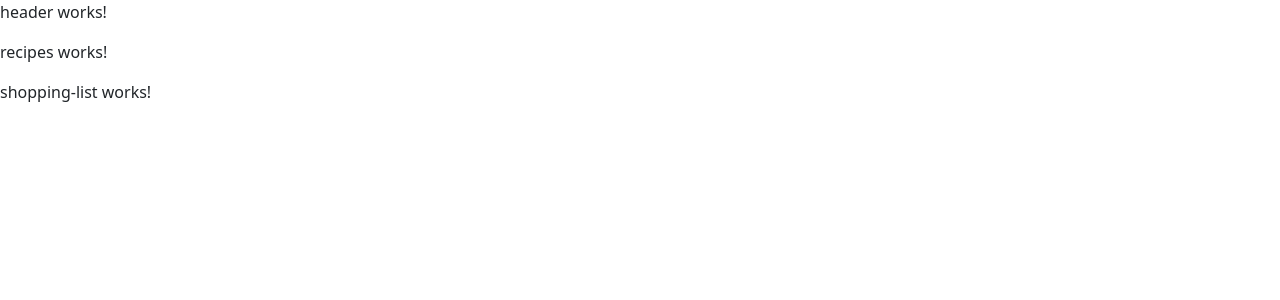
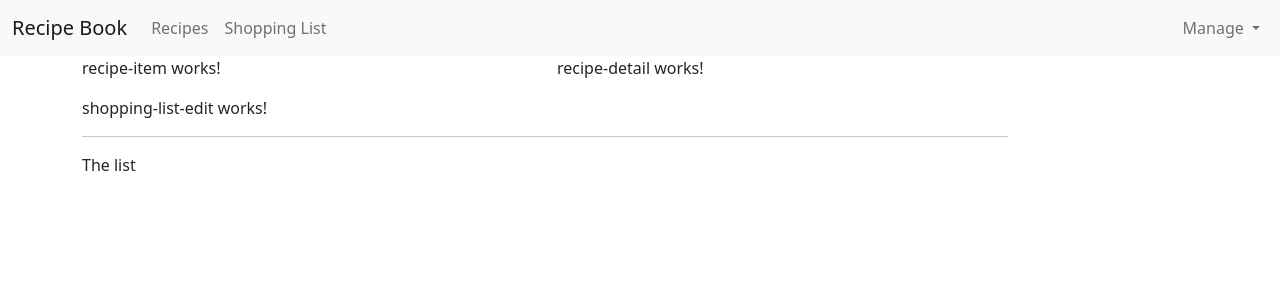
Before and after one commit to AhmedSaladin/recipe-app, an Angular app: page / in a window 1280 px wide. Shown: the top 300 px of the page. Built offline with nearby package versions, Linux system fonts and the light colour scheme.

Commit message:
Finsh header

```diff
--- a/src/app/app.component.html
+++ b/src/app/app.component.html
@@ -1,5 +1,5 @@
 <app-header></app-header>
-<div class="continer">
+<div class="container">
   <div class="row">
     <div class="col-md-12">
       <app-recipes></app-recipes>
--- a/src/app/header/header.component.html
+++ b/src/app/header/header.component.html
@@ -1 +1,52 @@
-<p>header works!</p>
+<nav class="navbar navbar-expand-lg navbar-light bg-light">
+  <div class="container-fluid">
+    <a class="navbar-brand" href="#">Recipe Book</a>
+
+    <button
+      class="navbar-toggler"
+      type="button"
+      data-bs-toggle="collapse"
+      data-bs-target="#navbarSupportedContent"
+      aria-controls="navbarSupportedContent"
+      aria-expanded="false"
+      aria-label="Toggle navigation"
+    >
+      <span class="navbar-toggler-icon"></span>
+    </button>
+
+    <div class="collapse navbar-collapse" id="navbarSupportedContent">
+      <ul class="navbar-nav me-auto mb-2 mb-lg-0">
+        <li class="nav-item">
+          <a class="nav-link" aria-current="page" href="#">Recipes</a>
+        </li>
+
+        <li class="nav-item">
+          <a class="nav-link" href="#">Shopping List</a>
+        </li>
+      </ul>
+      <ul class="navbar-nav mb-2 mb-lg-0" ngbDropdown display="dynamic" placement="bottom-end">
+        <a
+          class="nav-link"
+          tabindex="0"
+          ngbDropdownToggle
+          id="navbarDropdown3"
+          role="button"
+        >
+          Manage
+        </a>
+        <ul
+          ngbDropdownMenu
+          aria-labelledby="navbarDropdown3"
+          class="dropdown-menu"
+        >
+          <li ngbDropdownItem>
+            <a href="#" class="nav-link">Save Data</a>
+          </li>
+          <li ngbDropdownItem>
+            <a href="#" class="nav-link">Fetch Data</a>
+          </li>
+        </ul>
+      </ul>
+    </div>
+  </div>
+</nav>
--- a/src/app/recipes/recipe-list/recipe-list.component.html
+++ b/src/app/recipes/recipe-list/recipe-list.component.html
@@ -1 +1 @@
-<p>recipe-list works!</p>
+<app-recipe-item></app-recipe-item>
--- a/src/app/recipes/recipes.component.html
+++ b/src/app/recipes/recipes.component.html
@@ -1 +1,8 @@
-<p>recipes works!</p>
+<div class="row">
+  <div class="col-md-5">
+    <app-recipe-list></app-recipe-list>
+  </div>
+  <div class="col-md-7">
+    <app-recipe-detail></app-recipe-detail>
+  </div>
+</div>
--- a/src/app/shopping-list/shopping-list.component.html
+++ b/src/app/shopping-list/shopping-list.component.html
@@ -1 +1,7 @@
-<p>shopping-list works!</p>
+<div class="row">
+  <div class="col-sm-10">
+    <app-shopping-edit></app-shopping-edit>
+    <hr>
+    <p>The list </p>
+  </div>
+</div>
```
Also changed, not shown: src/app/recipes/recipe.model.ts (added, +11 -0 lines).
